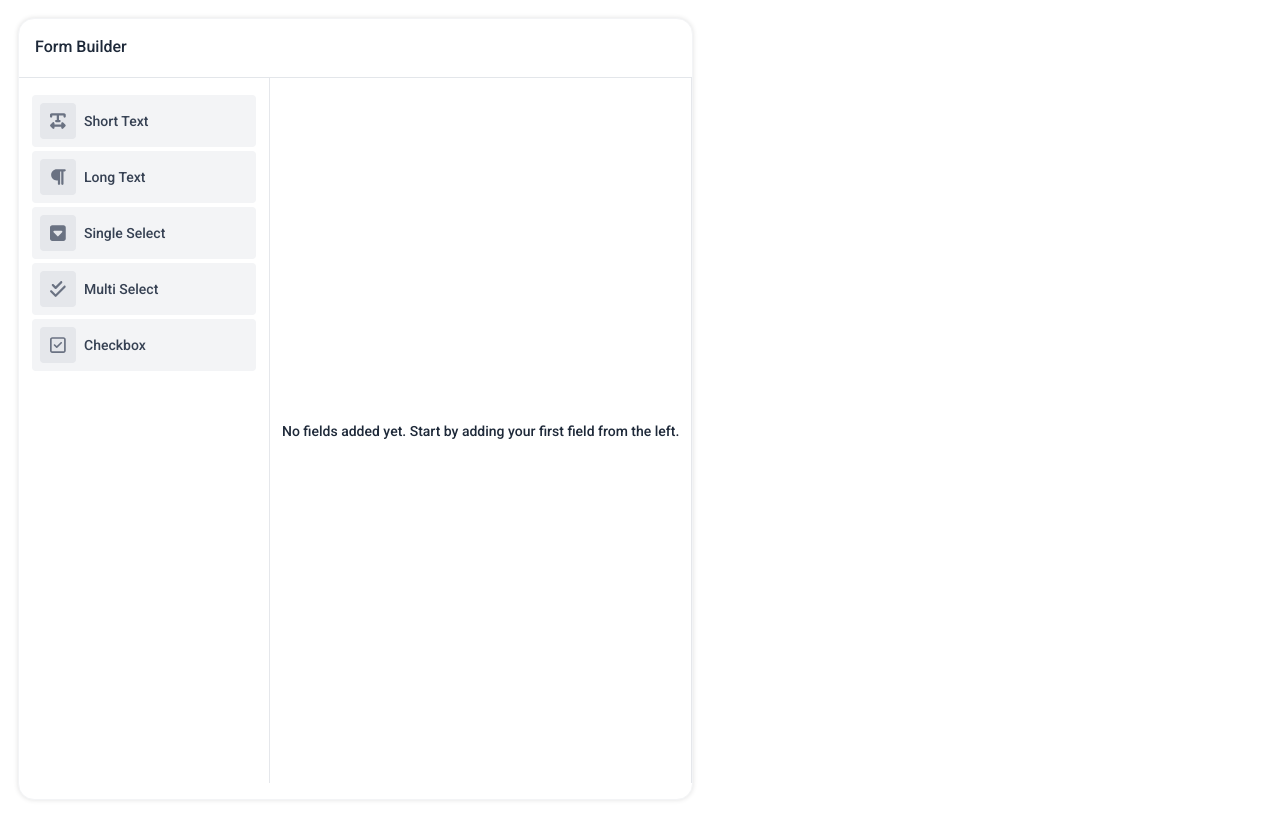
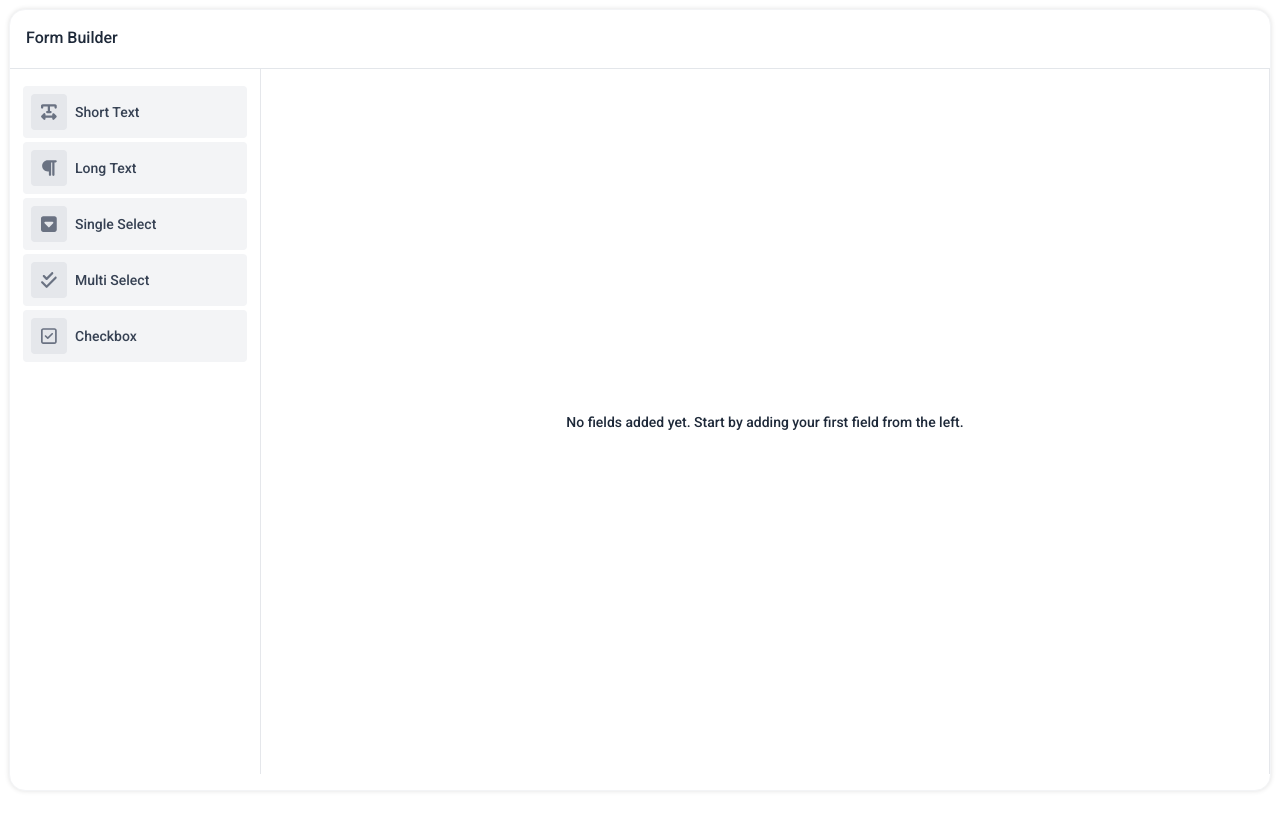
Before and after one commit to mandanaD/form-builder, a React (Vite) app: page /create in a window 1280 px wide. Built offline with nearby package versions, Linux system fonts and the light colour scheme.

Commit message:
feat: move main container styles into Container component

```diff
--- a/src/Pages/FormBuilder.tsx
+++ b/src/Pages/FormBuilder.tsx
@@ -139,8 +139,7 @@ const FormBuilder: React.FC = () => {
     };
 
     return (
-        <main
-            className="min-h-screen flex p-2 border sm:border-transparent border-gray-300 rounded-t-4xl sm:rounded-2xl">
+        <>
             <DropDown
                 isVisible={isSetting || isOptionsOpen}
                 setIsVisible={handleDropdownClose}
@@ -374,7 +373,7 @@ const FormBuilder: React.FC = () => {
                     )}
                 </div>
             </div>
-        </main>
+        </>
     );
 };
 
```
